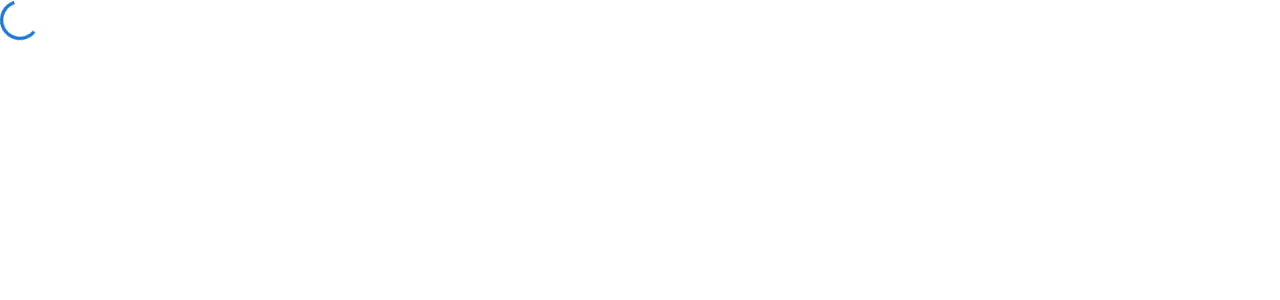
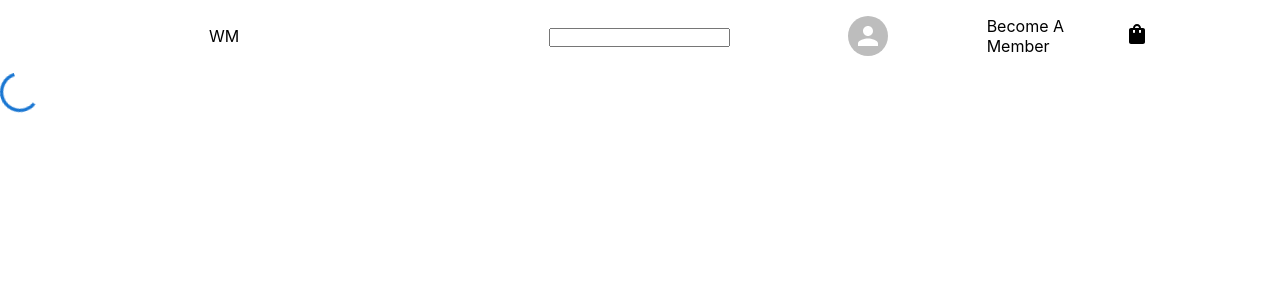
Before and after one commit to Erkhembayar-Atarbold/cautious-octo-happiness, a React (Create React App) app in the folder wm/: page / in a window 1280 px wide. Shown: the top 300 px of the page. Built offline with nearby package versions, Linux system fonts and the light colour scheme.

Commit message:
First componenet built

```diff
--- a/wm/src/App.css
+++ b/wm/src/App.css
@@ -0,0 +1,4 @@
+* {
+    margin: 0;
+    padding: 0;
+}
--- a/wm/src/App.js
+++ b/wm/src/App.js
@@ -1,9 +1,12 @@
 import "./App.css";
 import Circular from "@mui/material/CircularProgress";
+
+import Header from "./Header.js";
 
 function App() {
   return (
     <div className="App">
+      <Header />
       <Circular />
     </div>
   );
--- a/wm/src/Header.css
+++ b/wm/src/Header.css
@@ -0,0 +1,26 @@
+.navbar {
+    padding: 1rem;
+}
+
+.nav__inner {
+        display: flex;
+        flex-direction: row;
+        list-style: none;
+}
+
+.navbar__items {
+    display: flex;
+    justify-content: center;
+    align-items: center;
+    width: 33.3333%;
+}
+
+.navbar__items--right {
+    display: flex;
+    justify-content: center;
+    align-items: center;
+}
+
+.navbar__item--right {
+    width: 33.3333%;
+}
--- a/wm/src/Header.js
+++ b/wm/src/Header.js
@@ -1,33 +1,35 @@
 //Header component
 
-import { Avatar } from "@mui/material/Avatar";
+import Avatar from "@mui/material/Avatar";
+import ShoppingBagIcon from "@mui/icons-material/ShoppingBag";
+import "./Header.css";
 
 export default function Header() {
   return (
     <>
-      <Container className="container " />
+      <Container />
     </>
   );
 }
 
 function Container() {
   return (
-    <>
-      <nav>
-        <ul>
-          <li>
+    <header>
+      <nav className="navbar">
+        <ul className="nav__inner">
+          <li className="navbar__items navbar__items--left">
             <HEADER_LEFT />
           </li>
 
-          <li>
+          <li className="navbar__items navbar__items--center">
             <HEADER_CENTER />
           </li>
-          <li>
+          <li className="navbar__items navbar__items--right">
             <HEADER_RIGHT />
           </li>
         </ul>
       </nav>
-    </>
+    </header>
   );
 }
 
@@ -45,7 +47,9 @@ function HEADER_LEFT() {
 function HEADER_CENTER() {
   return (
     <>
-      <input type="text"></input>
+      <form>
+        <input type="text"></input>
+      </form>
     </>
   );
 }
@@ -53,13 +57,16 @@ function HEADER_CENTER() {
 function HEADER_RIGHT() {
   return (
     <>
-      <div>
+      <div className="navbar__item--right">
         <Avatar />
       </div>
 
-      <div></div>
-      <div></div>
-      <div></div>
+      <div className="navbar__item--right">
+        <span>Become A Member</span>
+      </div>
+      <div className="navbar__item--right">
+        <ShoppingBagIcon />
+      </div>
     </>
   );
 }
```
